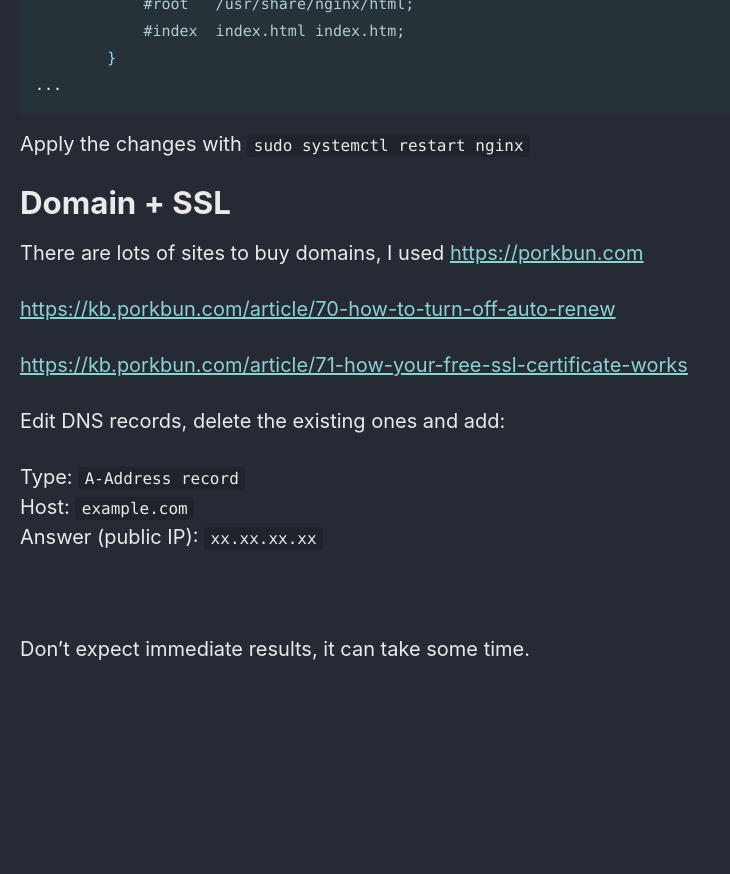
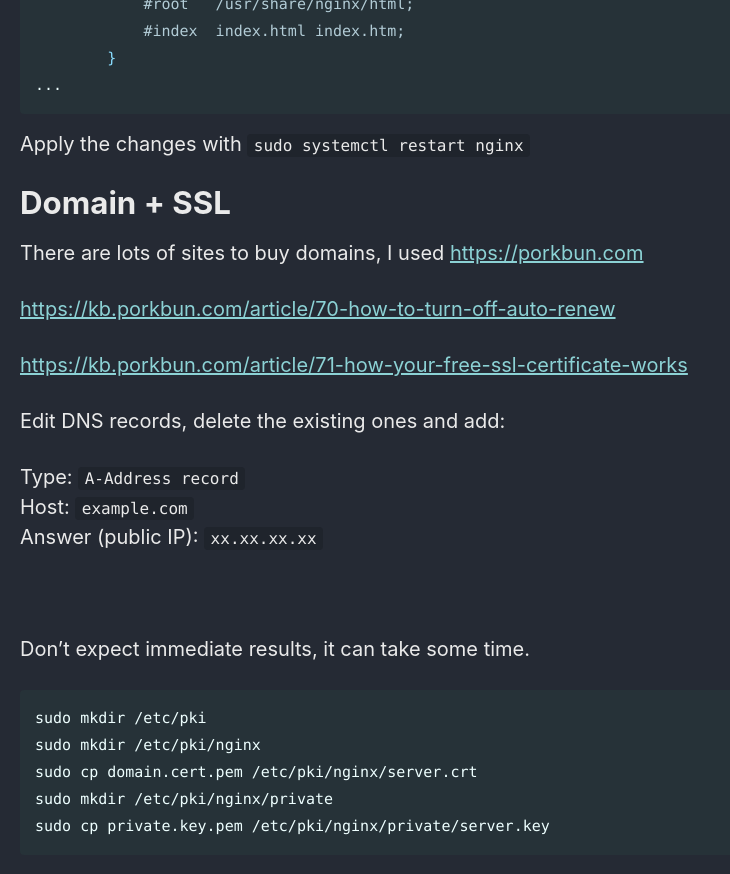
Before and after one commit to Connor-McCartney/Connor-McCartney.github.io, a Jekyll site: the page built from _pages/misc/ecommerce.md, in a window 1280 px wide and 900 px high, scrolled down 1914 px. Shown: the top 874 px of the window, without its empty margins (0-730 px from the left). Built offline with Jekyll 4.4.1, drawn with Linux system fonts in a browser that asks for light colours; cached includes are drawn as plain includes; our own code applies the rules of GitHub Pages for plain Markdown files; before the commit the page ends 2634 px from its top, so only the background shows below that.

Commit message:
Update ecommerce.md

````diff
--- a/_pages/misc/ecommerce.md
+++ b/_pages/misc/ecommerce.md
@@ -94,3 +94,12 @@ Answer (public IP): `xx.xx.xx.xx`
 <br>
 
 Don't expect immediate results, it can take some time.
+
+
+```
+sudo mkdir /etc/pki
+sudo mkdir /etc/pki/nginx
+sudo cp domain.cert.pem /etc/pki/nginx/server.crt
+sudo mkdir /etc/pki/nginx/private
+sudo cp private.key.pem /etc/pki/nginx/private/server.key
+```
````
